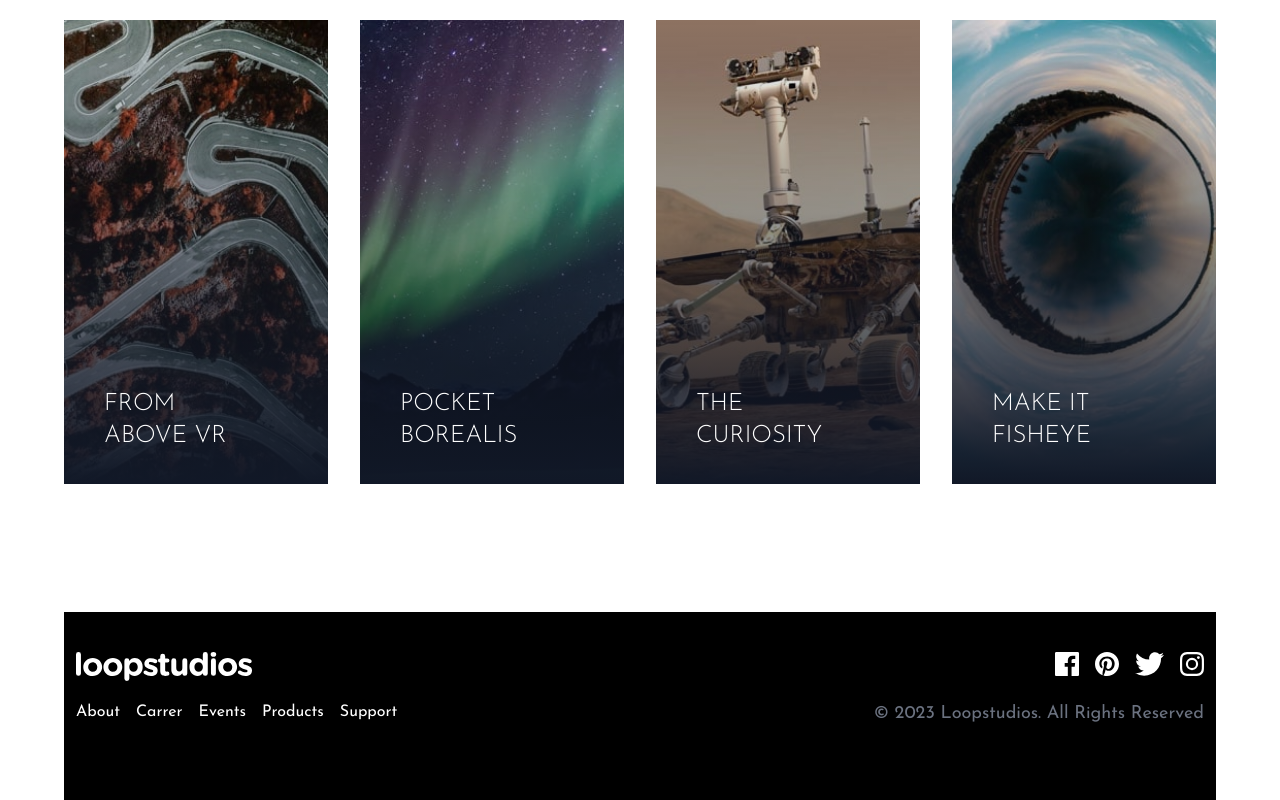
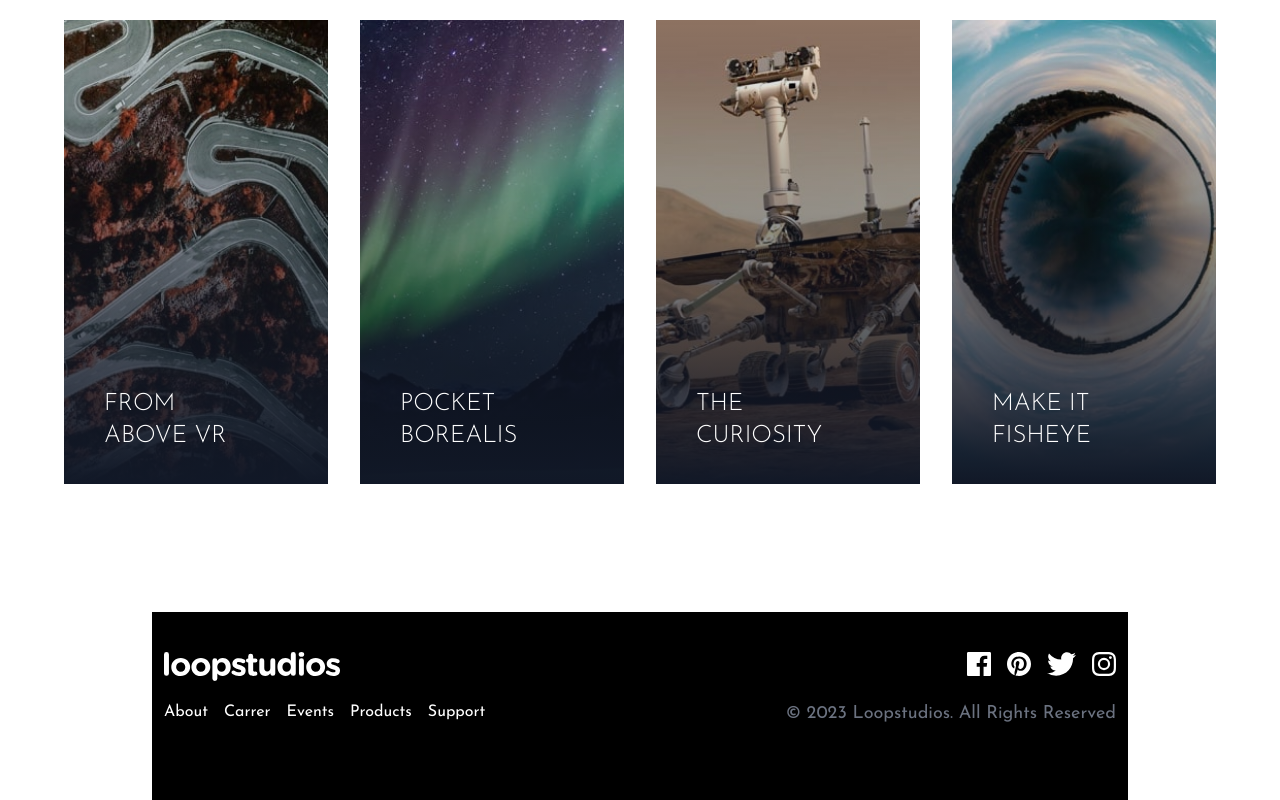
Before and after one commit to efat1531/Loop-Studios-Frontend, a plain HTML site: page index.html in a window 1280 px wide. Shown: the part 2024-2824 px from the top of the page. Drawn offline with Linux system fonts and the light colour scheme.

Commit message:
Fixed Footer

```diff
--- a/index.html
+++ b/index.html
@@ -9,7 +9,7 @@
       href="https://fonts.googleapis.com/css2?family=Alata&family=Josefin+Sans:ital,wght@0,100;0,200;0,300;0,400;0,500;0,600;0,700;1,100;1,200;1,300;1,400;1,500;1,600;1,700&display=swap"
       rel="stylesheet"
     />
-    <script src="./js/hamburger-menu.js" defer></script>
+    <!--  -->
     <link rel="stylesheet" href="./CSS/style.css" />
     <title>Loop-Studios</title>
   </head>
@@ -349,10 +349,10 @@
       </div>
     </section>
     <!-- Footer -->
-    <footer class="bg-black max-w-6xl container py-10 mx-auto">
+    <footer class="bg-black container py-10 mx-auto">
       <!-- Footer Flex Container -->
       <div
-        class="flex flex-col items-center mb-5 space-y-6 md:flex-row md:space-y-0 md:justify-between md:items-start"
+        class="max-w-6xl mx-auto flex flex-col items-center mb-5 space-y-6 md:flex-row md:space-y-0 md:justify-between md:items-start"
       >
         <!-- Menu  and Logo -->
         <div
```
